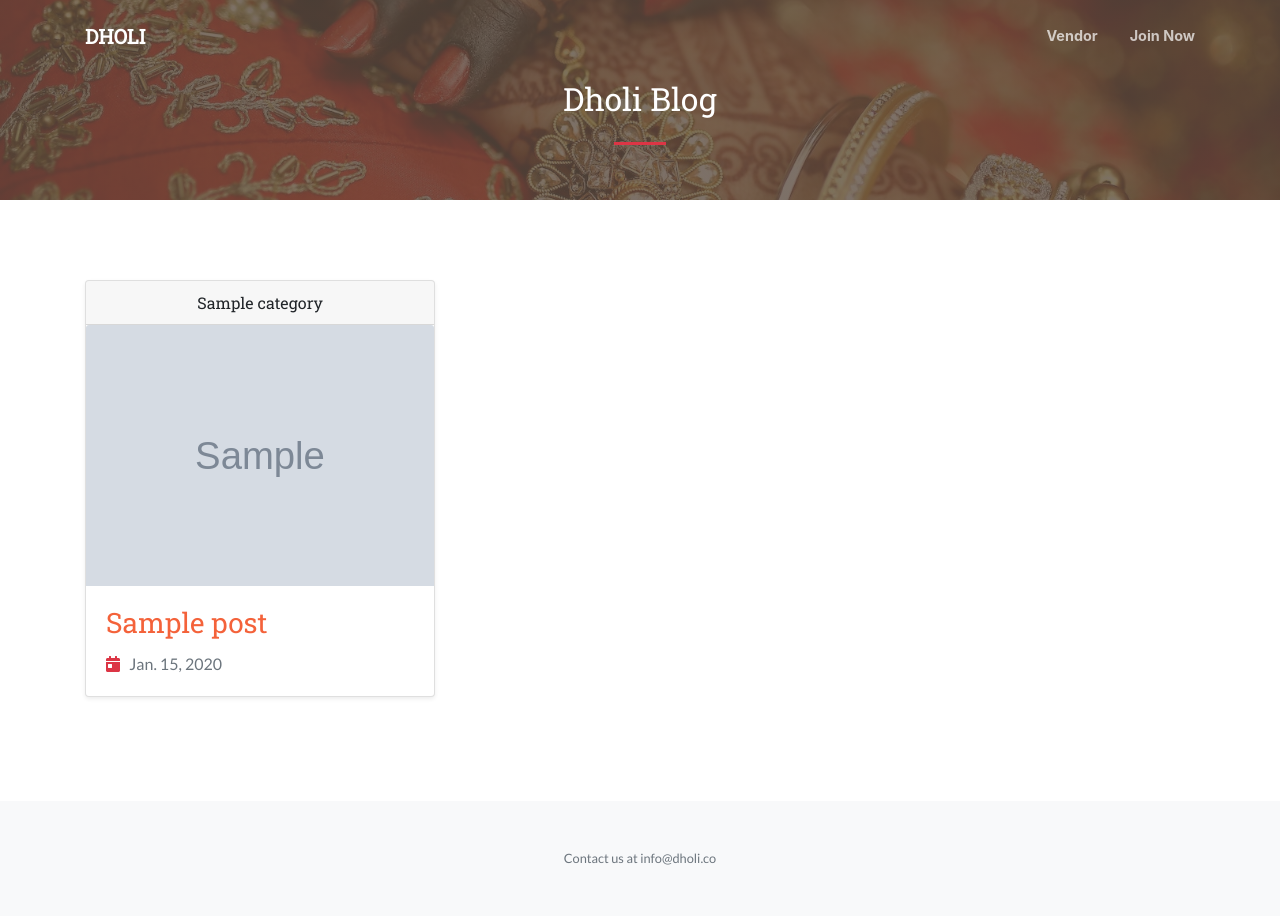
After one commit to asinghal17/maamba, a Django app: page /blog/ in a window 1280 px wide. The commit adds this page. Run offline with Django 3.2, Linux system fonts and the light colour scheme; tables that the repository leaves empty hold one stand-in row (values such as "Sample post"); grey boxes marked "Sample" are stand-in pictures; some libraries are stand-ins or nearby versions.

Commit message:
Adding Blog to Dholi

```diff
--- a/blog/models.py
+++ b/blog/models.py
@@ -26,6 +26,7 @@ class Post(models.Model):
 	content = models.TextField()
 	author = models.ForeignKey(User, on_delete=models.SET_NULL,null=True)
 	status = models.IntegerField(choices=STATUS, default=0)
+	cover_img = models.CharField(max_length=200,null=True)
 
 
 	def __str__(self):
--- a/blog/urls.py
+++ b/blog/urls.py
@@ -2,5 +2,7 @@ from blog.views import *
 from django.urls import path
 
 urlpatterns = [
-    path("post/<int:pk>",post_detail_view, name='post-detail'),
+    # path("post/<int:pk>",post_detail_view, name='post-detail'),
+    path("blog/",PostListView.as_view(), name='blog'),
+    path('<slug:slug>/', PostDetailView.as_view(), name='post-detail'),
 ]
--- a/blog/views.py
+++ b/blog/views.py
@@ -1,10 +1,25 @@
 from django.http import HttpResponse
 from django.shortcuts import render,get_object_or_404
+from django.views.generic.list import ListView
+from django.views.generic.detail import DetailView
 
 from blog.models import Post
 
 # Create your views here.
-def post_detail_view(request,pk):
-	post=get_object_or_404(Post,pk=1)
-	context={ "post":post }
-	return render(request,"post.html",context)
+class PostListView(ListView):
+	template_name = "blog.html"
+	queryset = Post.objects.filter(status=1).order_by('-created_at')
+	context_object_name = 'post_list'
+	paginate_by = 10
+
+
+class PostDetailView(DetailView):
+	# post=get_object_or_404(Post,pk=1)
+	# context={ "post":post }
+	# return render(request,"post.html",context)
+	model=Post
+	template_name="post.html"
+
+# Create your views here.
+# def post_list_view(request):
+# 	return render(request,"blog.html",{})
--- /dev/null
+++ b/templates/blog.html
@@ -0,0 +1,45 @@
+{% extends 'skeleton.html' %}
+
+{% block content %}
+
+<body id="page-top">
+
+  <section class="page-section bg-vendor" id="about">
+    <div class="container">
+      <div class="row justify-content-center">
+        <div class="col-lg-8 col-md-10 mx-auto text-center">
+          <h2 class="text-white mt-0">Dholi Blog</h2>
+          <hr class="divider my-4">
+        </div>
+      </div>
+    </div>
+  </section>
+
+
+{% load static %}
+
+  <!-- Blog List Section -->
+  <section class="page-section" id="search_results">
+    <div class="container">
+      {% for post in post_list %}
+        {% if forloop.counter0|divisibleby:3 %} <div class="row"> {%  endif %}
+        <div class="col-lg-4 text-left">
+          <div class="card mb-4 shadow-sm">
+            <div class="card-header">
+              <h6 class="my-0 font-weight-normal text-center">{{ post.category }}</h6>
+            </div>
+            <a href="{% url 'post-detail' post.slug  %}"><img src="{{ post.cover_img }}" class="card-img-top" alt="..."></a>
+            <div class="card-body align-items-center">
+              <a href="{% url 'post-detail' post.slug  %}"><h3 class="card-title pricing-card-title">{{ post.title }}</h3></a>
+              <!-- <p class="text-muted mb-0">Author: Dholi</p> -->
+              <p class="text-muted mb-0"><i class="fa fa-1x fas fa-calendar-day text-primary"></i>&nbsp;&nbsp;&nbsp;{{ post.created_at|date }}&nbsp;&nbsp;&nbsp;</p>
+            </div>
+          </div>
+        </div>
+        {%  if forloop.counter|divisibleby:3 or forloop.last %}</div><!-- row closing -->{%  endif %}
+      {%  endfor %}
+      </div>
+  </section>
+
+
+{% endblock %}
--- a/templates/skeleton.html
+++ b/templates/skeleton.html
@@ -52,6 +52,9 @@
       <div class="collapse navbar-collapse" id="navbarResponsive">
         <ul class="navbar-nav ml-auto my-2 my-lg-0">
           <li class="nav-item">
+            <a class="nav-link js-scroll-trigger" href="{% url 'vendor-search' %}">Vendor</a>
+          </li>
+          <li class="nav-item">
             <a class="nav-link js-scroll-trigger" href="{% url 'vendor-apply' %}">Join Now</a>
           </li>
         </ul>
--- a/templates/vendor_apply.html
+++ b/templates/vendor_apply.html
@@ -7,7 +7,7 @@
   <section class="page-section bg-vendor" id="about">
     <div class="container">
       <div class="row justify-content-center">
-        <div class="col-lg-8 text-center">
+        <div class="col-lg-8 col-md-10 mx-auto text-center">
           <h2 class="text-white mt-0">Apply Now</h2>
           <hr class="divider my-4">
         </div>
--- a/templates/vendor_search_landing.html
+++ b/templates/vendor_search_landing.html
@@ -7,7 +7,7 @@
   <section class="page-section bg-vendor" id="about">
     <div class="container">
       <div class="row justify-content-center">
-        <div class="col-lg-8 text-center">
+        <div class="col-lg-8 col-md-10 mx-auto text-center">
           <h2 class="text-white mt-0">Search for Vendors</h2>
           <hr class="divider my-4">
         </div>
--- a/templates/vendor_search_results.html
+++ b/templates/vendor_search_results.html
@@ -7,7 +7,7 @@
   <section class="page-section bg-vendor" id="about">
     <div class="container">
       <div class="row justify-content-center">
-        <div class="col-lg-8 text-center">
+        <div class="col-lg-8 col-md-10 mx-auto text-center">
           <h2 class="text-white mt-0">Search Results</h2>
           <hr class="divider my-4">
         </div>
```
Also changed, not shown: templates/post.html (+4 -4 lines).
